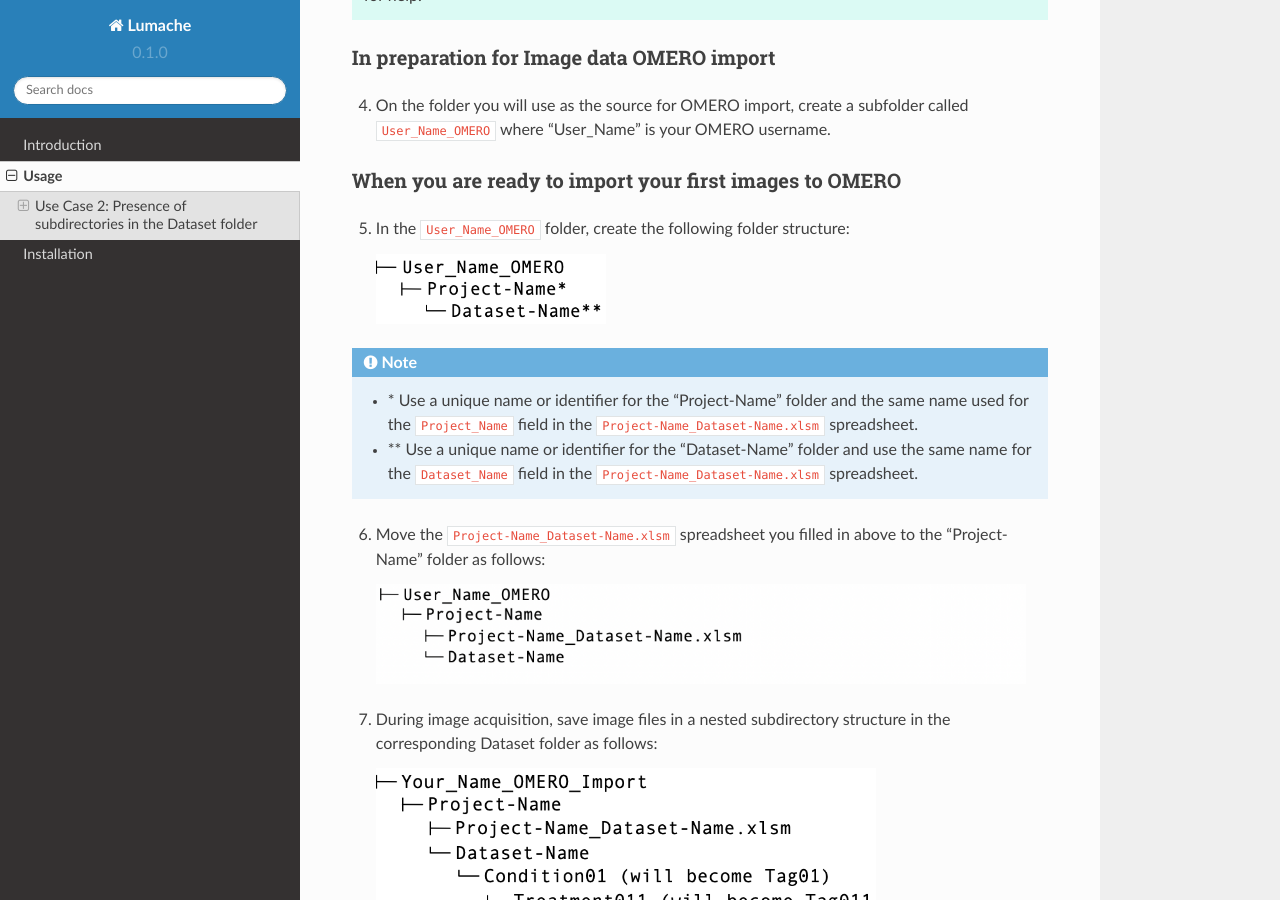
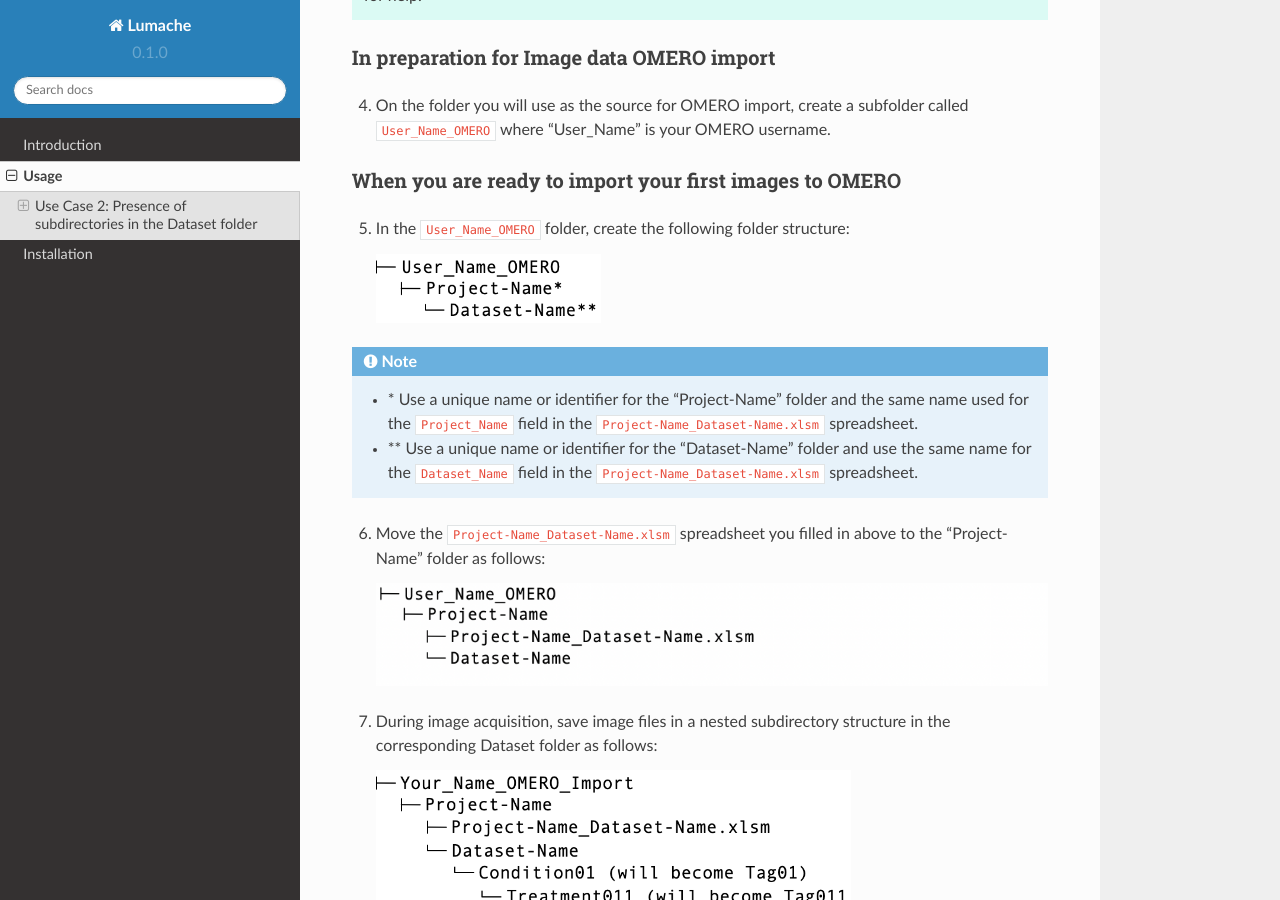
Before and after one commit to WU-BIMAC/OmeroImporterPy-docs, a Sphinx documentation site: the page built from docs/source/usage.rst, in a window 1280 px wide and 900 px high, scrolled down 885 px. Built offline with Sphinx 7.4.7 and the Read the Docs theme 2.0.0, drawn with Linux system fonts in a browser that asks for light colours.

Commit message:
Update usage.rst

```diff
--- a/docs/source/usage.rst
+++ b/docs/source/usage.rst
@@ -28,7 +28,7 @@ When you are ready to import your first images to OMERO
 5. In the ``User_Name_OMERO`` folder, create the following folder structure:
 
    .. image:: figures/README_new_Project_Dataset.png
-      :width: 230px
+      :width: 225px
       :align: left
 
 .. note::
@@ -41,7 +41,7 @@ When you are ready to import your first images to OMERO
    .. rst-class:: image-no-text-wrap
 
    .. image:: figures/README_new_Project_Dataset_Spreadsheet_padding.png
-      :width: 650px
+      :width: 675px
       :align: left
 
 
@@ -50,7 +50,7 @@ When you are ready to import your first images to OMERO
 
 
    .. figure:: figures/README_new_Folder_structure_Tags.png
-      :width: 500px
+      :width: 475px
       :align: left
 
 .. tip::
```
